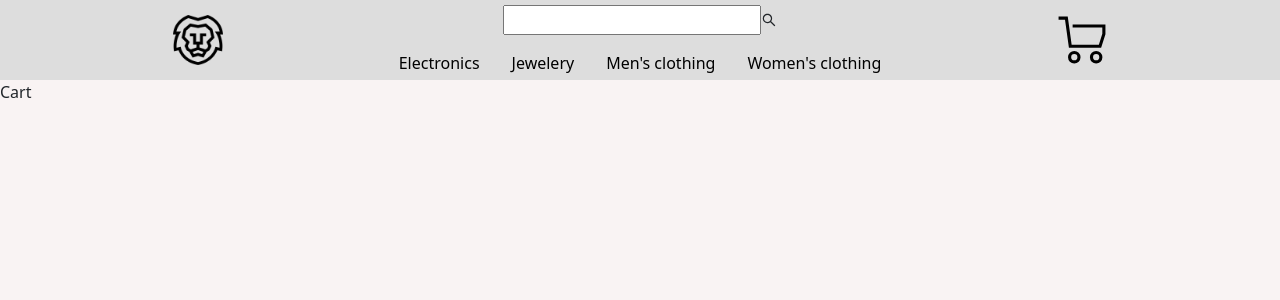
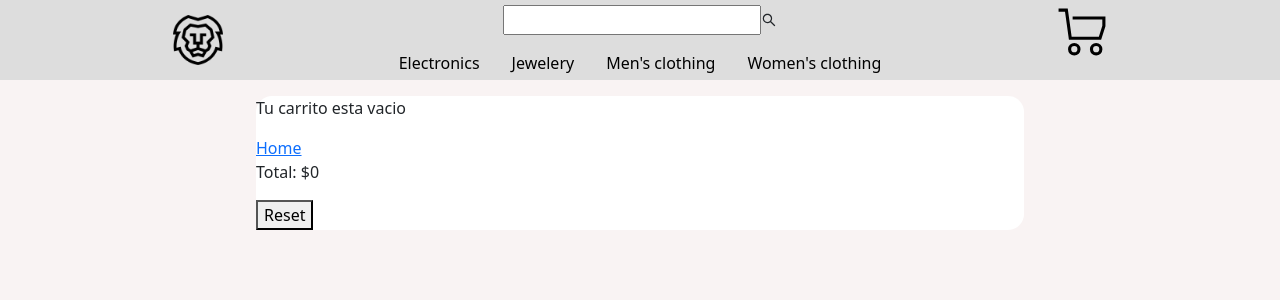
Before and after one commit to MaitaJv/ProyectoReactJavierMaita, a React (Create React App) app: page /cart in a window 1280 px wide. Shown: the top 300 px of the page. Built offline with nearby package versions, Linux system fonts and the light colour scheme.

Commit message:
Desafío: Cart View

```diff
--- /dev/null
+++ b/src/componentes/Cart/Cart.css
@@ -0,0 +1,20 @@
+.CartPage{
+    width: 60vw;
+    margin: 1rem auto;
+    background-color: white;
+    border-radius: 1rem;
+}
+
+.ItemCart{
+    display: flex;
+    justify-content: space-between;
+    margin: 1rem 2rem;
+}
+
+.ItemCartImage{
+    height: 100px;
+}
+
+.ItemCartTitle{
+    font-size: 1.5rem;
+}
--- a/src/componentes/Cart/Cart.js
+++ b/src/componentes/Cart/Cart.js
@@ -1,10 +1,58 @@
-import { Button } from 'bootstrap'
-import React from 'react'
+import React, {useContext, useState , useEffect} from 'react'
+import { Link } from "react-router-dom";
+import { Context } from '../Context/CartContext'
+import CartItem from './CartItem';
 
 const Cart = () => {
 
+  const { cart, reset } = useContext(Context);
+
+  const [price, setPrice] = useState(0)
+
+  const limpiar = () =>{
+    reset()
+  }
+
+  useEffect(() => {
+
+    let precioTotal = 0
+
+    cart.forEach(element => {
+      console.log(element.producto.price)
+      console.log(element.count)
+
+      precioTotal += (element.producto.price)*element.count
+      console.log(precioTotal)
+    });
+
+    setPrice(precioTotal)
+    console.log(cart)
+
+  }, [cart])
+
   return (
-      <div>Cart</div>
+    <div className='CartPage'>
+      {
+        cart.length !== 0
+        ?
+        (
+          cart.map((producto) =>
+          <CartItem key={producto.id} producto={producto}/>)
+        )
+        :
+        (
+          <>
+            <p>Tu carrito esta vacio</p>
+            <Link to="/">
+              Home
+            </Link>
+          </>
+        )
+      }
+      <p>Total: ${price}</p>
+
+      <button onClick={() => limpiar()}>Reset</button>
+    </div>
   )
 }
 
--- a/src/componentes/Cart/CartItem.js
+++ b/src/componentes/Cart/CartItem.js
@@ -1,11 +1,30 @@
-import React from 'react'
+import React, {useState, useContext} from 'react'
+import { Context } from "./../Context/CartContext"
+import "./Cart.css"
 
-function CartItem({producto, removeItem}) {
+function CartItem( producto ) {
+
+  const { removeItem } = useContext(Context)
+
+  const eliminar = (productoEliminado) =>{
+    removeItem(productoEliminado.producto)
+    console.log(productoEliminado)
+  }
+
+  const cartReset = (R) =>{
+    removeItem(R)
+  }
+
   return (
-    <>
-        <h1>{producto.producto.title}</h1>
-        <button onClick={() => removeItem(producto)}>Quitar</button>
-    </>
+    <div className='ItemCart'>
+      <img src={producto.producto.producto.image} className="ItemCartImage"/>
+      <h4 className='ItemCartTitle'>{producto.producto.producto.title}</h4>
+      <div>
+        <p>${producto.producto.producto.price}</p>
+        <p>Cantidad: {producto.producto.count}</p>
+        <button onClick={ () => eliminar(producto.producto) } >Eliminar</button>
+      </div>
+    </div>
   )
 }
 
--- a/src/componentes/Context/CartContext.js
+++ b/src/componentes/Context/CartContext.js
@@ -22,6 +22,9 @@ function CartContext({children}) {
     const removeItem = (producto)=>{
         const newCart = cart.filter(oldItem => oldItem.producto !== producto)
         setCart([...newCart])
+        console.log(producto)
+        console.log("Context")
+        console.log(newCart)
     }
 
     const reset = ()=>{
@@ -29,7 +32,7 @@ function CartContext({children}) {
     }
 
   return (
-    <Context.Provider value={{addItem, removeItem, reset}}>
+    <Context.Provider value={{addItem, removeItem, reset, cart}}>
         {children}
     </Context.Provider>
   )
--- a/src/componentes/Header/CartWidget.js
+++ b/src/componentes/Header/CartWidget.js
@@ -1,8 +1,34 @@
-import React from "react";
+import React, { useContext, useState, useEffect } from "react";
+import { Context } from "./../Context/CartContext"
 import "./Header.css";
 
 function CartWidget(){
+
+    const { cart } = useContext(Context)
+
+    const [productos, setProductos] = useState(0)
+
+    console.log(cart)
+
+    useEffect(() => {
+
+        let productosAgregados = 0
+
+        cart.forEach(element => {
+          console.log(element.producto.price)
+          console.log(element.count)
+
+          productosAgregados += element.count
+          console.log(productosAgregados)
+        });
+
+        setProductos(productosAgregados)
+        console.log(cart)
+
+      }, [cart])
+
     return(
+        <>
             <svg
             xmlns="http://www.w3.org/2000/svg"
             width="512"
@@ -21,6 +47,14 @@ function CartWidget(){
                     className="ci-primary"
                 ></path>
             </svg>
+            {
+                productos !== 0
+                ?
+                <p>{productos}</p>
+                :
+                <p className="Nada"></p>
+            }
+        </>
     );
 }
 
--- a/src/componentes/ItemDetailContaier/ItemDetail.js
+++ b/src/componentes/ItemDetailContaier/ItemDetail.js
@@ -12,7 +12,7 @@ const ItemDetail = ({producto, stock}) => {
   const { addItem } = useContext(Context);
 
   const onAdd = (count) => {
-    setCompra(compra + 1)
+    setCompra(1)
     setInCart(inCart + 1)
 
     addItem(producto, count, inCart)
@@ -26,7 +26,7 @@ const ItemDetail = ({producto, stock}) => {
           <h4>{producto.title}</h4>
           <p>{producto.description}</p>
           <p>${producto.price}</p>
-            {compra > 1?
+            {compra?
               <ItemAfterCount/>
               :
               <ItemCount stock={stock} initial={1} onAdd={onAdd}/>
```
Lines whose indentation alone changed are shown as unchanged.
